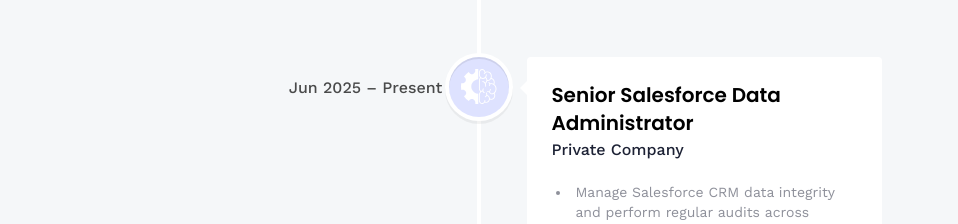
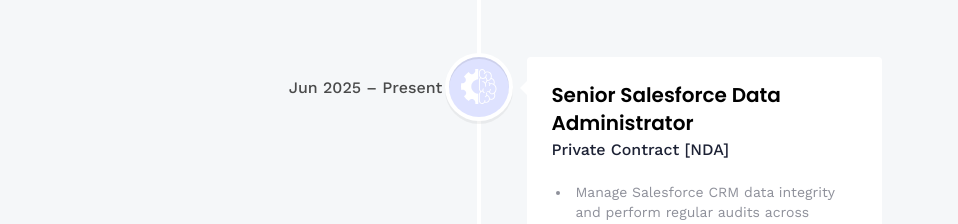
Before and after one commit to LaeeqtheDev/3d-Portfolio, a React (Vite) app: page /about in a window 1280 px wide. Shown: the part 2620-2844 px from the top of the page, without its empty margins (161-1119 px from the left). Built offline with nearby package versions, Linux system fonts and the light colour scheme; no server answers; the HTML template or start-up script is replaced by a standard one.

Commit message:
Update index.js

```diff
--- a/src/constants/index.js
+++ b/src/constants/index.js
@@ -110,7 +110,7 @@
   },
   {
     title: "Senior Salesforce Data Administrator",
-    company_name: "Private Company",
+    company_name: "Private Contract [NDA]",
     icon: summiz, // add relevant icon here
     iconBg: "#dee2ff",
     date: "Jun 2025 – Present",
```
